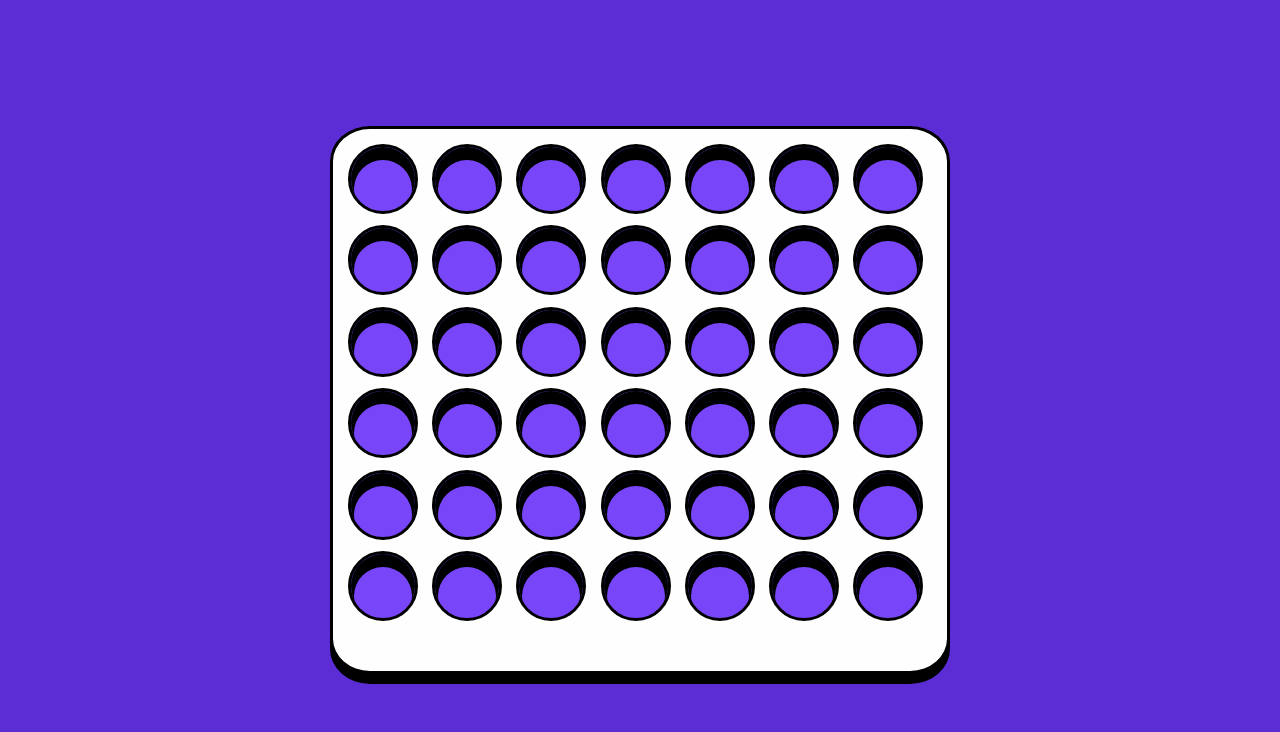
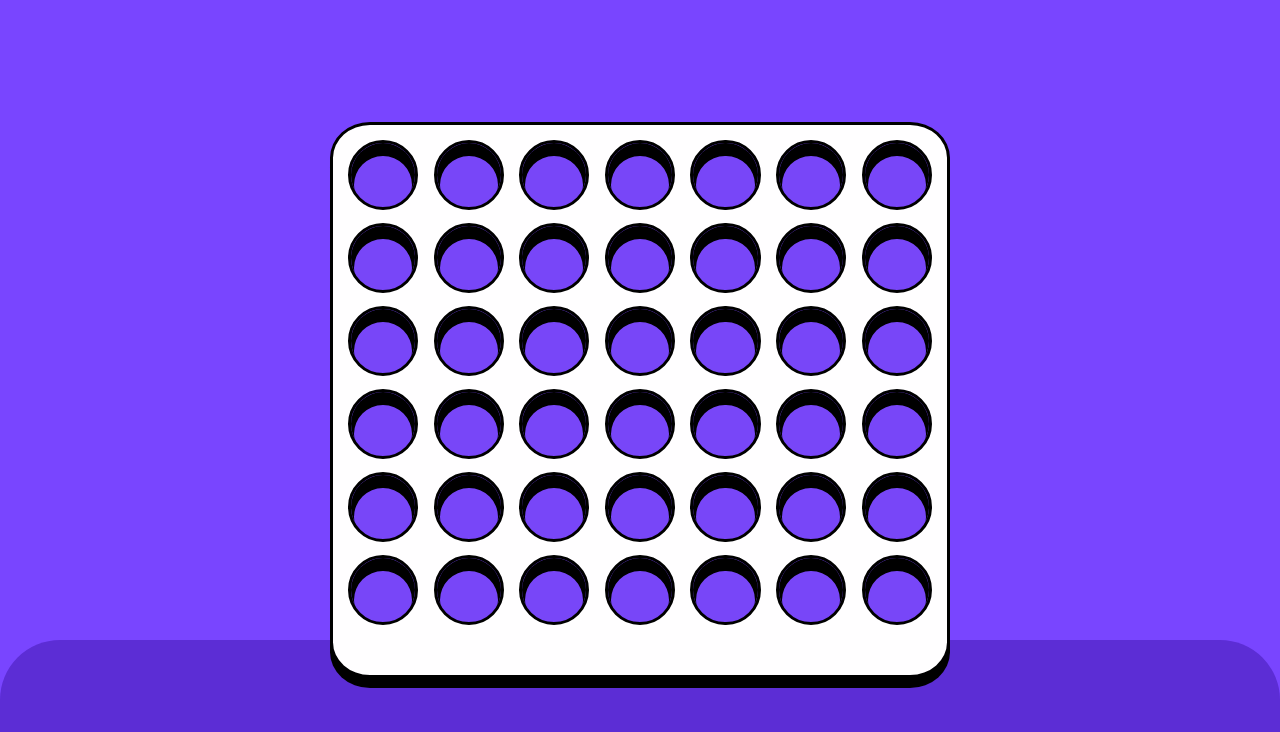
Before and after one commit to Rashed360/4connect, a Next.js app: page /play in a window 1280 px wide. Shown: the top 732 px of the page. Built offline with nearby package versions, Linux system fonts and the light colour scheme.

Commit message:
state indicator

```diff
--- a/components/GameBoard.js
+++ b/components/GameBoard.js
@@ -1,5 +1,6 @@
 const GameBoard = () => {
 	return (
+		<>
 			<div className='game-board'>
 				{[...Array(42)].map((itm, idx) => (
 					<div className='slot' key={idx}>
@@ -7,6 +8,8 @@ const GameBoard = () => {
 					</div>
 				))}
 			</div>
+			<div className='game-state'></div>
+		</>
 	)
 }
 
--- a/styles/index.css
+++ b/styles/index.css
@@ -40,6 +40,7 @@ body {
 	font-family: 'Barlow', sans-serif;
 	text-rendering: optimizeSpeed;
 	line-height: 1.5;
+	background-color: var(--clr-accent-light);
 }
 
 img,
@@ -49,10 +50,6 @@ svg {
 }
 
 /*---- App ----*/
-body {
-	background-color: var(--clr-accent-dark);
-}
-
 .app {
 	position: relative;
 	height: 100vh;
@@ -70,7 +67,7 @@ body {
 	max-width: 473px;
 
 	padding: 50px 40px;
-	background: var(--clr-accent-light);
+	background: var(--clr-accent-dark);
 	border: 3px solid var(--clr-primary-dark);
 	box-shadow: 0px 10px 0px var(--clr-primary-dark);
 	border-radius: 30px;
@@ -180,20 +177,18 @@ body {
 /*---- Responsive ----*/
 .game-board {
 	width: 620px;
-	aspect-ratio: 1.15/1;
+	aspect-ratio: 1.12/1;
 
 	display: flex;
 	flex-wrap: wrap;
-	gap: calc((15 / 620) * 100%);
-	/* padding: 15px; */
+	gap: calc((16.5 / 620) * 100%);
+	margin: calc((15 / 620) * 100%);
 	padding: calc((15 / 620) * 100%);
-	/* padding-bottom: 50px; */
 	padding-bottom: calc((50 / 620) * 100%);
 
 	background: #fffeff;
 	border: 3px solid #000000;
 	box-shadow: 0px 10px 0px #000000;
-	/* border-radius: 40px; */
 	border-radius: calc((40 / 620) * 100%);
 }
 .game-board .slot {
@@ -220,6 +215,15 @@ body {
 .game-board .slot:hover .highlight {
 	opacity: 1;
 }
+.game-state {
+	position: absolute;
+	z-index: -1;
+	inset: 0;
+	top: 80vh;
+	border-top-left-radius: 60px;
+	border-top-right-radius: 60px;
+	background: #5c2dd5;
+}
 
 /*---- Responsive ----*/
 @media (max-width: 473px) {
```
Lines whose indentation alone changed are shown as unchanged.
